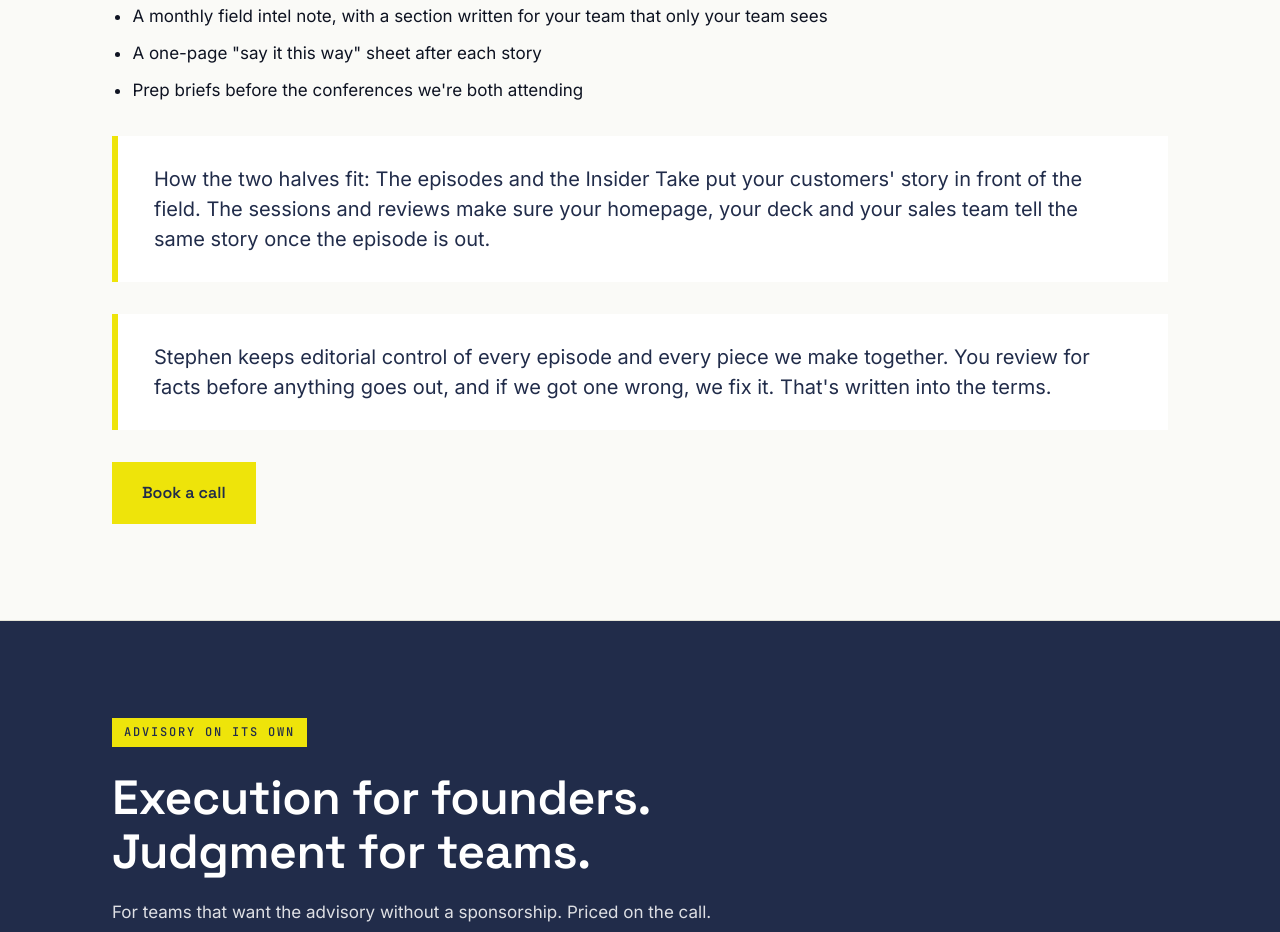
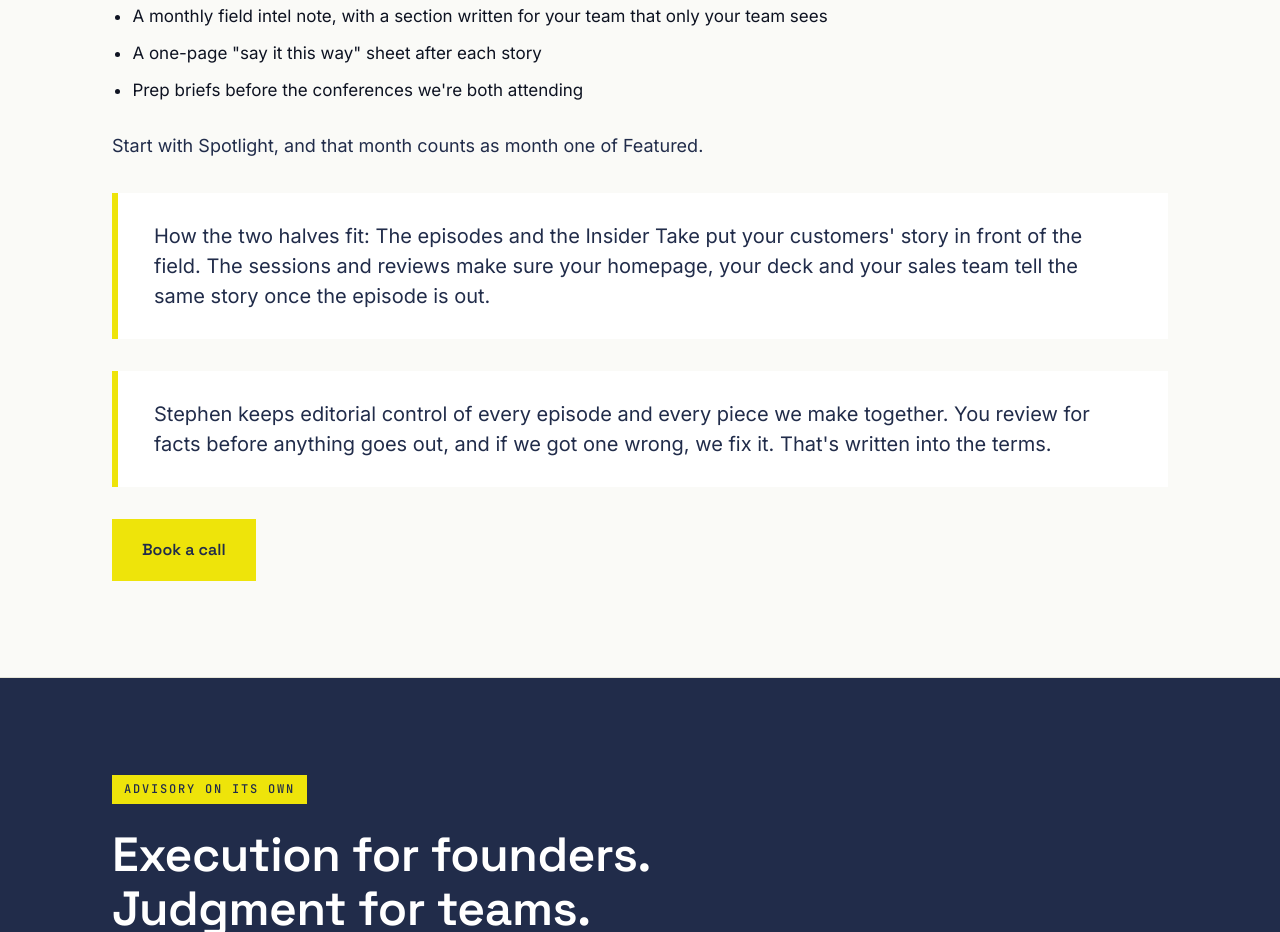
Before and after one commit to sdgantrics/gantrics-website, a plain HTML site: page site/advisory.html in a window 1280 px wide. Shown: the part 2490-3422 px from the top of the page. Drawn offline with Linux system fonts and the light colour scheme.

Commit message:
Record Stephen's pricing rule and put the month-one line on both pages.
Show Spotlight and Featured prices in the README, with Story Partner as a from price, and add the Spotlight month-one line under the advisory tier list.

Co-authored-by: sdgantrics <sdgantrics@users.noreply.github.com>

```diff
--- a/site/advisory.html
+++ b/site/advisory.html
@@ -81,6 +81,7 @@
       <li>A one-page "say it this way" sheet after each story</li>
       <li>Prep briefs before the conferences we're both attending</li>
     </ul>
+    <p class="tier-note">Start with Spotlight, and that month counts as month one of Featured.</p>
     <div class="statement">
       <p>How the two halves fit: The episodes and the Insider Take put your customers' story in front of the field. The sessions and reviews make sure your homepage, your deck and your sales team tell the same story once the episode is out.</p>
     </div>
```
Also changed, not shown: 1 other file.
